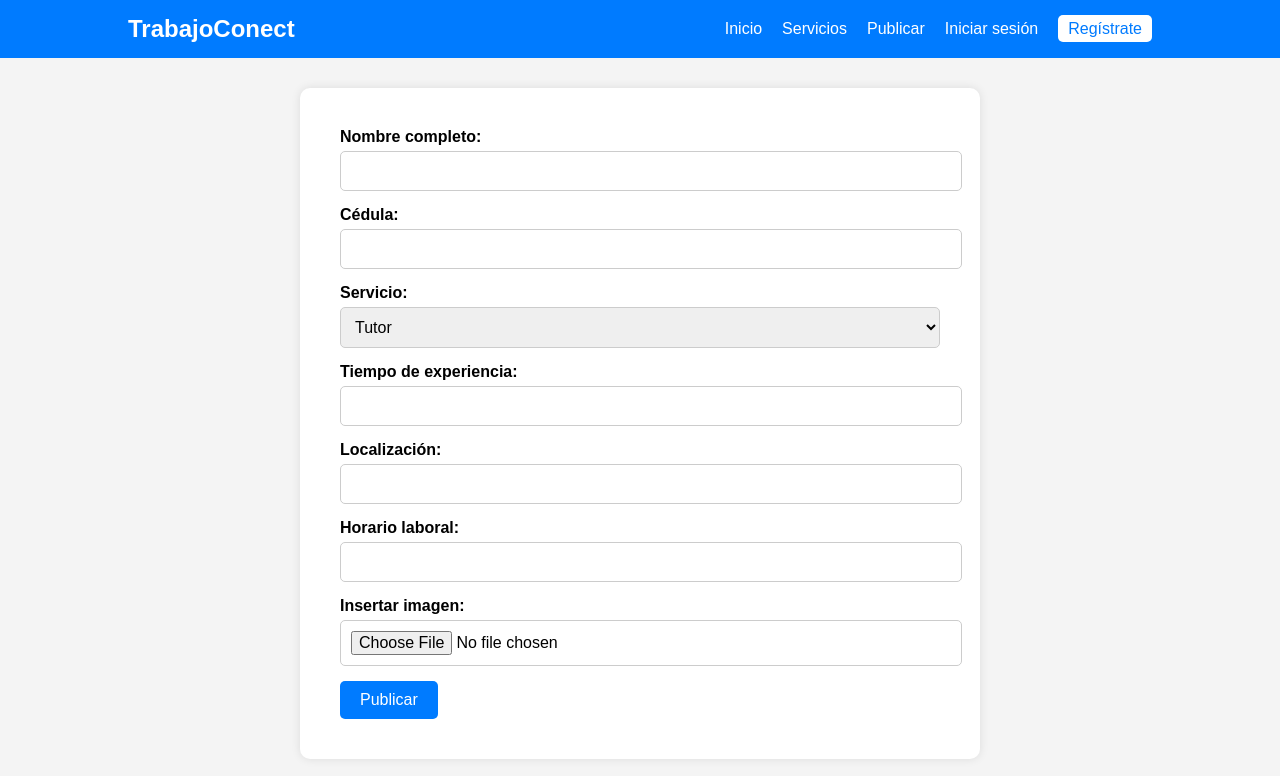
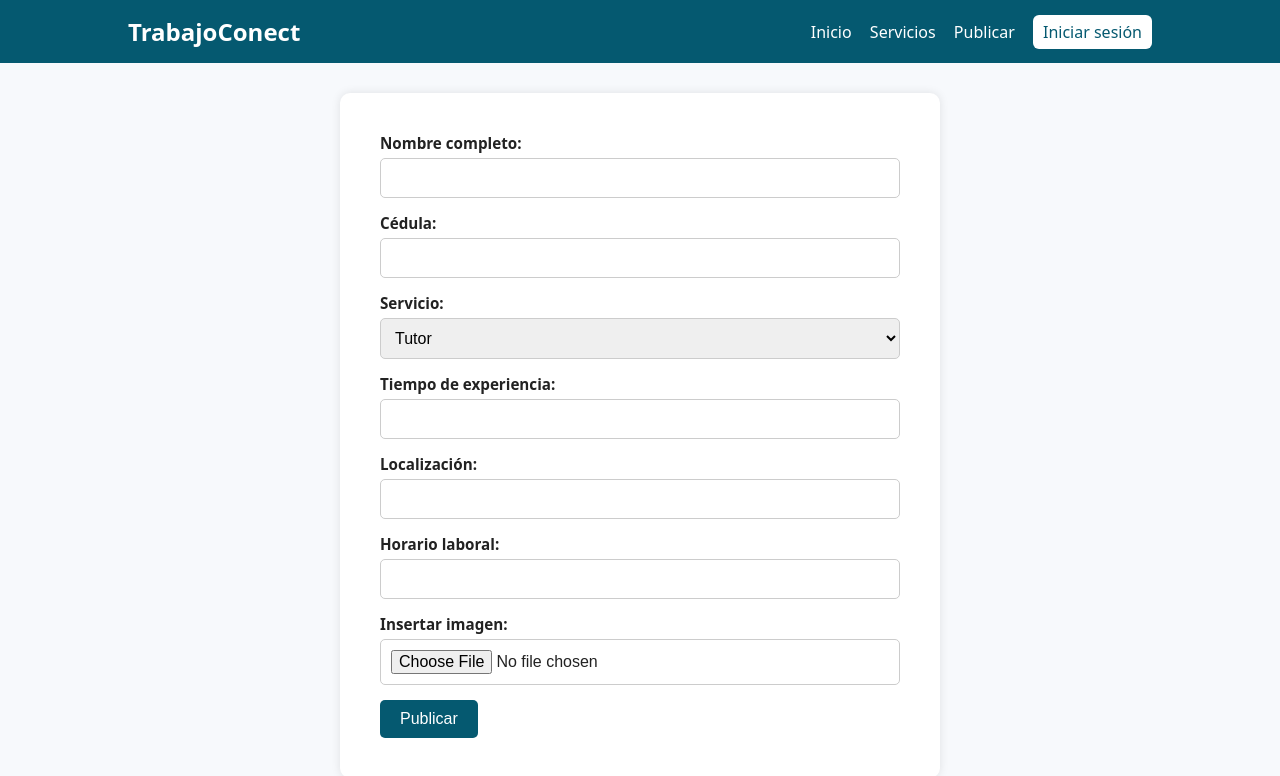
Before and after one commit to TrabajoConnect/Proyect, a website: page publicar.html in a window 1280 px wide. Drawn offline with Linux system fonts and the light colour scheme.

Commit message:
-branding listo

```diff
--- a/auth.css
+++ b/auth.css
@@ -1,12 +1,16 @@
 /* Estilos básicos para formularios de autenticación */
-:root { --primary: #0077cc; --bg: #f7f9fc; --text: #222; --muted: #667; --border: #dde3ea; }
+:root { --primary: #055970; --bg: #f7f9fc; --text: #222; --muted: #667; --border: #dde3ea; }
 *{ box-sizing: border-box; }
 body { margin: 0; font-family: system-ui, -apple-system, Segoe UI, Roboto, Arial, sans-serif; color: var(--text); background: var(--bg); }
 
-.topbar { display: flex; align-items: center; justify-content: space-between; padding: 14px 20px; background: white; border-bottom: 1px solid var(--border); position: sticky; top: 0; z-index: 5; }
-.topbar .logo { font-weight: 700; text-decoration: none; color: var(--text); }
-.topbar nav a { margin-left: 14px; color: var(--muted); text-decoration: none; }
-.topbar nav a.active, .topbar nav a:hover { color: var(--primary); }
+.topbar { display: flex; align-items: center; justify-content: space-between; padding: 15px 10%; background: var(--primary); border-bottom: none; position: sticky; top: 0; z-index: 5; }
+.topbar .logo { font-weight: 700; text-decoration: none; color: #fff; font-size: 24px; }
+.topbar nav a { margin-left: 14px; color: #fff; text-decoration: none; font-size: 16px; }
+.topbar nav a.active, .topbar nav a:hover { color: #fff; opacity: 0.85; }
+
+/* Asegura que el botón de "Iniciar sesión / Mi cuenta" se vea correctamente sobre fondo azul */
+.topbar nav a.btn-registrarse { background: #fff; color: var(--primary); padding: 6px 10px; border-radius: 6px; }
+.topbar nav a.btn-registrarse:hover, .topbar nav a.btn-registrarse.active { color: var(--primary); opacity: 0.9; }
 
 .container { max-width: 720px; margin: 32px auto; padding: 0 16px; }
 
@@ -27,3 +31,6 @@ input { padding: 10px 12px; border: 1px solid var(--border); border-radius: 6px;
 .msg { min-height: 20px; }
 .msg.error { color: #b00020; }
 .msg.success { color: #0a7a3e; }
+
+/* Botón estilo enlace del menú (como el antiguo "Regístrate") */
+.btn-registrarse { background: white; color: var(--primary); padding: 6px 10px; border-radius: 6px; text-decoration: none; }
--- a/inicio.css
+++ b/inicio.css
@@ -7,13 +7,9 @@
     margin: 0;
     padding: 0;
     box-sizing: border-box;
-    font-family: Arial, sans-serif;
   }
 
-  body {
-    background: #f5f5f5;
-    color: #333;
-  }
+  /* El body hereda de auth.css (var(--bg), var(--text)) para coherencia global */
 
   .container {
     width: 90%;
@@ -21,31 +17,8 @@
     margin: 0 auto;
   }
 
-  header {
-    display: flex;
-    justify-content: space-between;
-    align-items: center;
-    background-color: #007BFF;
-    padding: 15px 10%;
-    color: white;
-}
-
-  .logo {
-    font-size: 24px;
-    font-weight: bold;
-  }
-
-  nav ul {
-    list-style: none;
-    display: flex;
-    gap: 20px;
-  }
-
-  nav ul li a {
-    color: white;
-    text-decoration: none;
-    padding: 10px;
-  }
+  /* Header y navegación ahora vienen de auth.css (.topbar). */
+  .logo { font-size: 24px; font-weight: bold; }
 
   .intro {
     background-color: #fff;
@@ -56,7 +29,7 @@
   .intro h1 {
     font-size: 32px;
     margin-bottom: 20px;
-    color: #007BFF;
+    color: var(--primary);
   }
 
   .intro p {
@@ -97,16 +70,11 @@
 
   .card.acceso h2 {
     margin-bottom: 10px;
-    color: #007BFF;
+    color: var(--primary);
   }
 
   .card.acceso p {
     font-size: 15px;
     line-height: 1.4;
   }
-  .btn-registrarse {
-    background: white;
-    color: #007BFF;
-    padding: 5px 10px;
-    border-radius: 5px;
-}
+  /* Estilo de botón ya definido en auth.css para coherencia (.topbar nav a.btn-registrarse) */
--- /dev/null
+++ b/js/session.js
@@ -0,0 +1,18 @@
+// Actualiza el texto del enlace de autenticación en el menú
+(function(){
+  function ready(fn){ if(document.readyState !== 'loading') fn(); else document.addEventListener('DOMContentLoaded', fn); }
+  ready(() => {
+    try {
+      const usuario = JSON.parse(localStorage.getItem('usuario') || 'null');
+      const link = document.getElementById('menu-auth-link');
+      if (!link) return;
+      if (usuario) {
+        link.textContent = 'Mi cuenta';
+        link.setAttribute('href', 'cuenta.html');
+      } else {
+        link.textContent = 'Iniciar sesión';
+        link.setAttribute('href', 'login.html');
+      }
+    } catch (_) { /* ignoramos errores de parseo */ }
+  });
+})();
--- a/maquetas/clonstyle.css
+++ b/maquetas/clonstyle.css
@@ -19,7 +19,7 @@
 
 /* HEADER */
 header {
-    background-color: #007BFF;
+    background-color: #055970;
     color: white;
     padding: 15px 0;
     display: flex;
@@ -46,7 +46,7 @@ nav ul li a {
 
 .btn-registrarse {
     background: white;
-    color: #007BFF;
+    color: #055970;
     padding: 5px 10px;
     border-radius: 5px;
 }
@@ -74,7 +74,7 @@ nav ul li a {
 
 .search-box button {
     padding: 10px 15px;
-    background: #007BFF;
+    background: #055970;
     color: white;
     border: none;
     border-radius: 5px;
@@ -117,7 +117,7 @@ nav ul li a {
 }
 
 .tarjeta button {
-    background: #007BFF;
+    background: #055970;
     color: white;
     padding: 8px 10px;
     border: none;
--- a/publicar.css
+++ b/publicar.css
@@ -2,54 +2,10 @@
   Estilos de la página Publicar
   Define el aspecto del encabezado, formulario y cuadro de resultado.
 */
-body {
-    font-family: Arial, sans-serif;
-    margin: 0;
-    padding: 0;
-    background-color: #f4f4f4;
-  }
+/* El body hereda fuente y color de auth.css para coherencia global */
 
-  header {
-    background-color: #007BFF;
-    color: white;
-    padding: 20px 0;
-  }
-
-  header {
-    display: flex;
-    justify-content: space-between;
-    align-items: center;
-    background-color: #007BFF;
-    padding: 15px 10%;
-    color: white;
-    font-weight: normal;
-}
-
-  .logo {
-    font-size: 24px;
-    font-weight: bold;
-  }
-
-  nav ul {
-    list-style: none;
-    display: flex;
-    margin: 0;
-    padding: 0;
-  }
-
-  nav ul li {
-    margin-left: 20px;
-  }
-
-  nav ul li a {
-    color: white;
-    text-decoration: none;
-    transition: color 0.3s;
-  }
-
-  nav ul li a:hover {
-    color: #ffc107;
-  }
+  /* Header y navegación provienen de auth.css (.topbar). */
+  .logo { font-size: 24px; font-weight: bold; }
 
   .formulario {
     background: #fff;
@@ -78,7 +34,7 @@ body {
   }
 
   .formulario button {
-    background: #007BFF;
+    background: var(--primary);
     color: white;
     padding: 10px 20px;
     border: none;
@@ -88,7 +44,7 @@ body {
   }
 
   .formulario button:hover {
-    background-color: #0056b3;
+    filter: brightness(0.95);
   }
 
   .resultado {
@@ -121,9 +77,4 @@ body {
   .modificar-btn:hover {
     background-color: #e0a800;
   }
-  .btn-registrarse {
-    background: white;
-    color: #007BFF;
-    padding: 5px 10px;
-    border-radius: 5px;
-}
+  /* .btn-registrarse viene de auth.css */
--- a/publicar.html
+++ b/publicar.html
@@ -8,6 +8,7 @@
   <meta charset="UTF-8">
   <meta name="viewport" content="width=device-width, initial-scale=1.0">
   <title>Publicar Trabajo - TrabajoConect</title>
+  <link rel="stylesheet" href="auth.css">
   <link rel="stylesheet" href="publicar.css">
   <style>
     .formulario {
@@ -31,7 +32,7 @@
       border-radius: 5px;
     }
     .formulario button {
-      background: #007BFF;
+      background: #055970;
       color: white;
       padding: 10px 20px;
       border: none;
@@ -66,19 +67,15 @@
   </style>
 </head>
 <body>
-  <header>
-    <div class="logo">TrabajoConect</div>
+  <header class="topbar">
+    <a class="logo" href="inicio.html">TrabajoConect</a>
     <nav>
-        <ul style="font-weight: initial;">
-            <li><a href="inicio.html">Inicio</a></li>
-            <li><a href="servicios.html">Servicios</a></li>
-            <li><a href="publicar.html">Publicar</a></li>
-            <li><a href="login.html">Iniciar sesión</a></li>
-            <li><a href="registro.html" class="btn-registrarse">Regístrate</a></li>
-        </ul>
+        <a href="inicio.html">Inicio</a>
+        <a href="servicios.html">Servicios</a>
+        <a href="publicar.html">Publicar</a>
+        <a id="menu-auth-link" class="btn-registrarse" href="login.html">Iniciar sesión</a>
     </nav>
-<!-- Fin del encabezado -->
-</header>
+  </header>
   <section class="formulario">
     <form id="registroForm">
       <label for="nombre">Nombre completo:</label>
@@ -126,8 +123,9 @@
     <div class="modificar-btn" onclick="modificarDatos()">Modificar</div>
   </section>
 
-  <!-- Primero el cliente de API, luego el script que maneja este formulario -->
+  <!-- Primero el cliente de API, luego sesión y el script que maneja este formulario -->
   <script src="js/api.js"></script>
+  <script src="js/session.js"></script>
   <script src="js/publicar.js"></script>
 </body>
 </html>
--- a/servicios.css
+++ b/servicios.css
@@ -7,44 +7,10 @@
     margin: 0;
     padding: 0;
     box-sizing: border-box;
-    font-family: Arial, sans-serif;
 }
 
-/* HEADER */
-header {
-    display: flex;
-    justify-content: space-between;
-    align-items: center;
-    background-color: #007BFF;
-    padding: 15px 10%;
-    color: white;
-}
-
-.logo {
-    font-size: 24px;
-    font-weight: bold;
-}
-
-nav ul {
-    list-style: none;
-    display: flex;
-}
-
-nav ul li {
-    margin: 0 15px;
-}
-
-nav ul li a {
-    color: white;
-    text-decoration: none;
-}
-
-.btn-registrarse {
-    background: white;
-    color: #007BFF;
-    padding: 5px 10px;
-    border-radius: 5px;
-}
+/* Header y navegación heredan de auth.css (.topbar). */
+.logo { font-size: 24px; font-weight: bold; }
 
 
 /* HERO */
@@ -72,7 +38,7 @@ nav ul li a {
 
 .hero button {
     padding: 10px 15px;
-    background: #007BFF;
+    background: var(--primary);
     color: white;
     border: none;
     border-radius: 5px;
@@ -116,6 +82,7 @@ nav ul li a {
 
 .tarjeta button {
     background: #007BFF;
+    background: var(--primary);
     color: white;
     padding: 8px 10px;
     border: none;
```
Also changed, not shown: cuenta.html (added, +66 -0 lines), inicio.html (+11 -9 lines), login.html (+3 -2 lines), registro.html (+3 -2 lines), servicios.html (+10 -11 lines), 1 other file.
